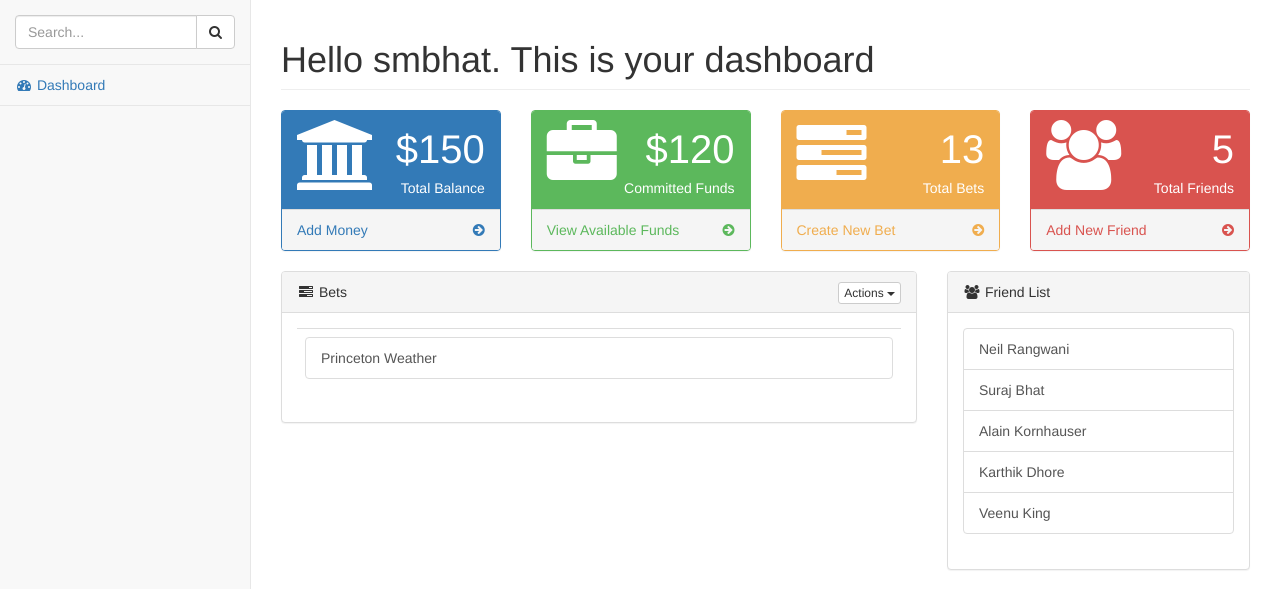
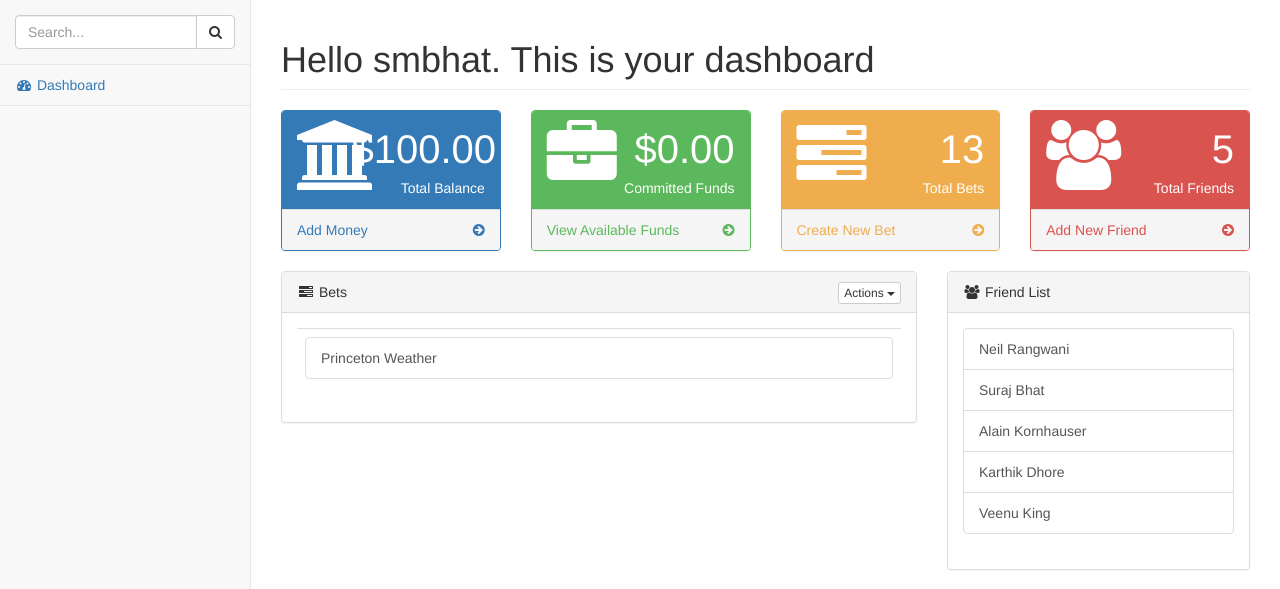
Before and after one commit to smbhat/BetAnyone, a Django app: page /dashboard/ in a window 1280 px wide. Shown: the part 51-640 px from the top of the page. Run offline with Django 3.2, Linux system fonts and the light colour scheme; data comes from the database, SQL or seed files in the repository; both versions use the stored data as it was after the commit; some libraries are stand-ins or nearby versions.

Commit message:
dashboard displays balance, netid, committed funds

```diff
--- a/bets/templates/bets/dashboard.html
+++ b/bets/templates/bets/dashboard.html
@@ -118,7 +118,7 @@
                                     <i class="fa fa-bank fa-5x"></i>
                                 </div>
                                 <div class="col-xs-9 text-right">
-                                    <div class="huge">$150</div>
+                                    <div class="huge">{{ balance }} </div>
                                     <div>Total Balance</div>
                                 </div>
                             </div>
@@ -140,7 +140,7 @@
                                     <i class="fa fa-briefcase fa-5x"></i>
                                 </div>
                                 <div class="col-xs-9 text-right">
-                                    <div class="huge">$120</div>
+                                    <div class="huge">{{ committed }}</div>
                                     <div>Committed Funds</div>
                                 </div>
                             </div>
--- a/bets/views.py
+++ b/bets/views.py
@@ -11,5 +11,8 @@ def index(request):
 
 
 def dashboard(request):
-	context = {'netid': NETID}
+	u = User.objects.get(netid = NETID)
+	balance = '$' + format(u.balance, '.2f')
+	committed = '$' + format(u.committed, '.2f')
+	context = {'netid': u.netid, 'balance': balance, 'committed': committed}
 	return render(request, 'bets/dashboard.html', context)
```
Also changed, not shown: db.sqlite3, 1 other file.
